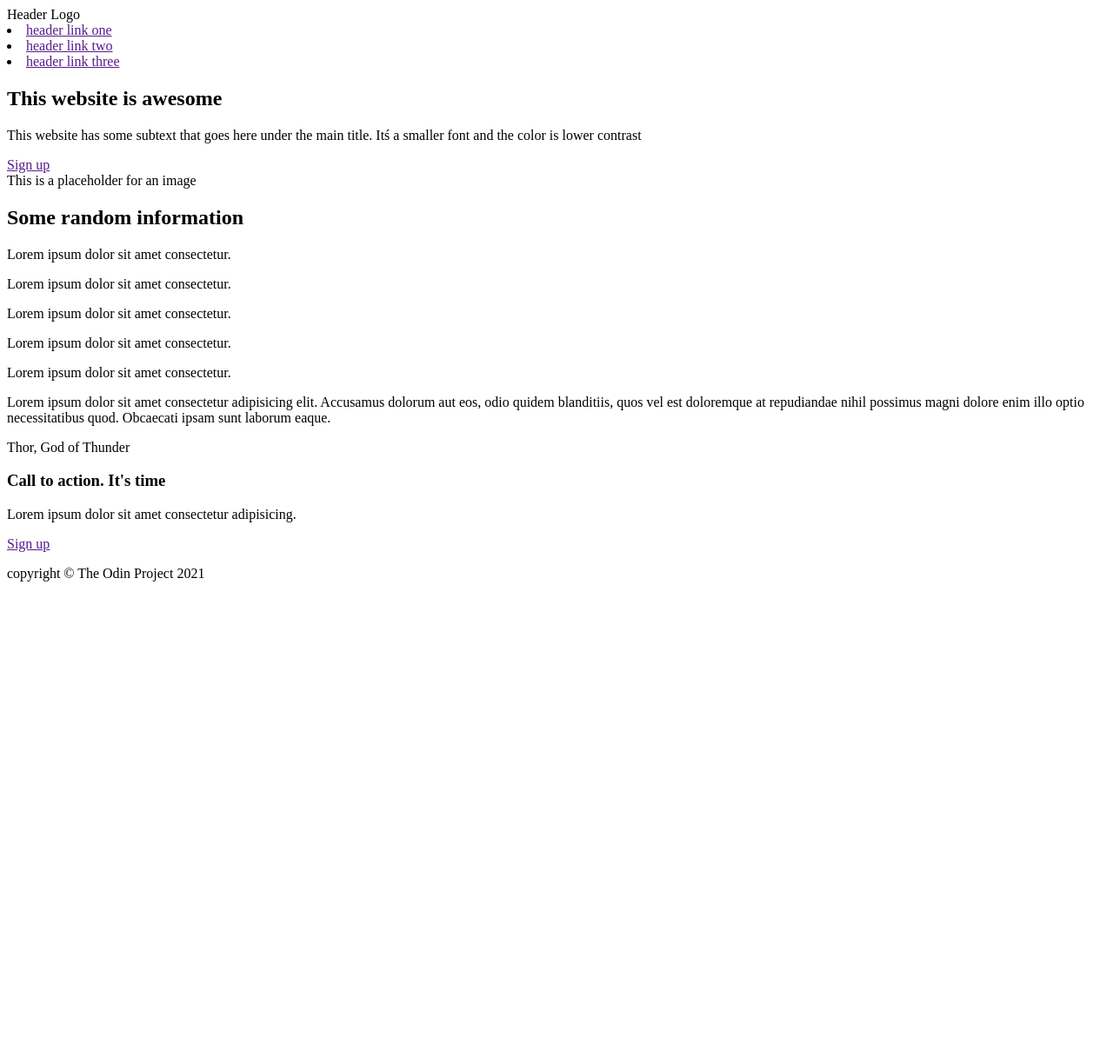
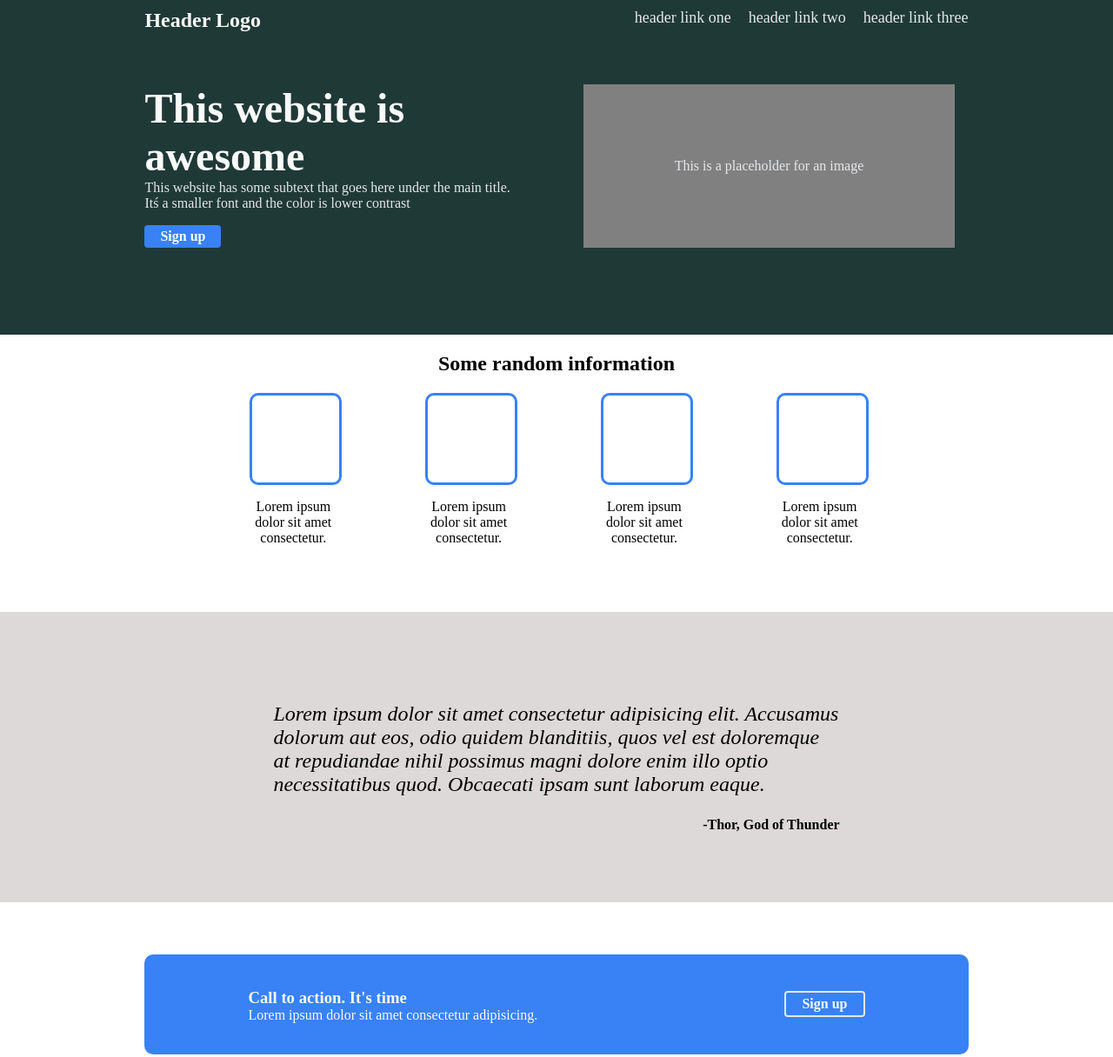
Before and after one commit to LeodanCondori/first_landing_page, a plain HTML site: page index.html in a window 1280 px wide. Shown: the top 1216 px of the page at 87% size. Before the commit the page ends 800 px from the top, so only its background shows below. Drawn offline with Linux system fonts and the light colour scheme.

Commit message:
finish styling

```diff
--- a/index.html
+++ b/index.html
@@ -5,11 +5,12 @@
     <meta http-equiv="X-UA-Compatible" content="IE=edge">
     <meta name="viewport" content="width=device-width, initial-scale=1.0">
     <title>first landing page</title>
+    <link rel="stylesheet" href="style.css">
 </head>
 <body>
     <header>
-        <div>
-            <span class="log">Header Logo</span>
+        <div class="nav-logo">
+            <span class="logo">Header Logo</span>
             <nav>
                 <li><a href="">header link one</a></li>
                 <li><a href="">header link two</a></li>
@@ -17,23 +18,19 @@
             </nav>
         </div>
 
-        <div>
-            <div>
-                <h2>This website is awesome</h2>
+        <div class="title-image">
+            <div class="title-section">
+                <h1>This website is awesome</h2>
                 <p>This website has some subtext that goes here under the main title. Itś a smaller font and the color is lower contrast</p>
-                <a href="">Sign up</a>
+                <a href="" class="signup">Sign up</a>
             </div>
-            <section><span>This is a placeholder for an image</span></section>
+            <section class="image"><span>This is a placeholder for an image</span></section>
         </div>
     </header>
     <main>
-        <div>
+        <div class="random-section">
             <h2>Some random information</h2>
-            <div>
-                <article>
-                    <div></div>
-                    <p>Lorem ipsum dolor sit amet consectetur.</p>
-                </article>
+            <div class="articles">
                 <article>
                     <div></div>
                     <p>Lorem ipsum dolor sit amet consectetur.</p>
@@ -52,18 +49,19 @@
                 </article>
             </div>
         </div>
-        <div>
-            <p>Lorem ipsum dolor sit amet consectetur adipisicing elit. Accusamus dolorum aut eos, odio quidem blanditiis, quos vel est doloremque at repudiandae nihil possimus magni dolore enim illo optio necessitatibus quod. Obcaecati ipsam sunt laborum eaque.</p>
-            <span>Thor, God of Thunder</span>
+
+        <div class="large-paragraph">
+            <div>
+                <p>Lorem ipsum dolor sit amet consectetur adipisicing elit. Accusamus dolorum aut eos, odio quidem blanditiis, quos vel est doloremque at repudiandae nihil possimus magni dolore enim illo optio necessitatibus quod. Obcaecati ipsam sunt laborum eaque.</p>
+                <span>-Thor, God of Thunder</span>
+            </div>
         </div>
-        <div>
+        <div class="action-section">
             <div>
-                <div>
-                    <h3>Call to action. It's time</h3>
-                    <p>Lorem ipsum dolor sit amet consectetur adipisicing.</p>
-                </div>
-                <a href="">Sign up</a>
+                <h3>Call to action. It's time</h3>
+                <p>Lorem ipsum dolor sit amet consectetur adipisicing.</p>
             </div>
+            <a href="" class="signup">Sign up</a>
         </div>
     </main>
     <footer>
--- a/style.css
+++ b/style.css
@@ -0,0 +1,190 @@
+html {
+    box-sizing: border-box;
+}
+
+body {
+    margin: 0;
+    padding: 0;
+}
+
+header {
+    background-color: #1F3937;
+    display: grid;
+}
+
+header > div {
+    display: flex;
+    width: 74%;
+    margin: 0 auto;
+    justify-content: space-between;
+}
+
+nav {
+    display: flex;
+}
+
+li {
+    list-style-type: none;
+    padding: 0;
+    margin: 0;
+}
+
+.title-section {
+    width: 45%;
+    margin-top: 0;
+}
+
+.title-section > h1 {
+    font-size: 48px;
+    font-weight: 800;
+    color: #F9FAF8;
+    margin-top: 0;
+    margin-bottom: 0;
+}
+
+.title-section > p {
+    color: #E5E7EB;
+    margin-top: 0;
+}
+
+.title-image {
+    margin-bottom: 100px;
+}
+
+.image {
+    width: 45%;
+    display: flex;
+    justify-content: center;
+    align-items: center;
+    /* to be deleted */
+    background-color: gray;
+    margin-right: 16px;
+}
+
+.image > span {
+    color: #E5E7EB;
+}
+
+a {
+    text-decoration: none;
+}
+
+.logo {
+    font-size: 24px;
+    color: #F9FAF8;
+    font-weight: 700;
+}
+
+.nav-logo {
+    margin-top: 10px;
+    margin-bottom: 60px;
+}
+
+li > a {
+    font-size: 18px;
+    color: #E5E7EB;
+    margin-left: 20px;
+}
+
+.signup {
+    display: inline-block;
+    background-color: #3882F6;
+    padding: 4px 18px;
+    border-radius: 4px;
+    color: #F9FAF8;
+    font-weight: 700;
+}
+
+main {
+    margin-top: 0;
+}
+.random-section, .large-paragraph > div, .action-section {
+    width: 74%;
+    margin: 0 auto;
+    /* tbd */
+}
+
+.random-section {
+    text-align: center;
+}
+
+article {
+    width: 100px;
+}
+article > div {
+    width: 100px;
+    height: 100px;
+    border: 3px solid #3882F6;
+    border-radius: 10px;
+}
+
+.articles {
+    display: flex;
+    padding: 0 70px;
+    justify-content: space-around;
+    margin-bottom: 60px;
+}
+
+.large-paragraph {
+    background-color: rgb(221, 217, 217);
+    padding: 80px 200px;
+}
+
+.large-paragraph > div {
+    display: flex;
+    flex-direction: column;
+}
+
+.large-paragraph p {
+    font-size: 24px;
+    font-style: italic;
+    font-weight: 200;
+}
+
+.large-paragraph span {
+    /* justify-self: end; */
+    align-self: flex-end;
+    font-weight: bold;
+}
+
+.action-section {
+    background-color: #3882F6;
+    margin-top: 60px;
+    border-radius: 10px;
+    display: flex;
+    justify-content: space-around;
+    align-items: center;
+    padding: 20px 0px;
+}
+
+.action-section > div {
+    width: 40%;
+}
+
+.action-section h3, .action-section p {
+    color: #F9FAF8;
+}
+.action-section > a {
+    border: #E5E7EB 2px solid;
+}
+
+.action-section h3 {
+    margin-bottom: 0;
+}
+
+.action-section p {
+    margin-top: 0;
+}
+
+footer {
+    background-color: #1F3937;
+    margin-top: 70px;
+    padding: 20px;
+    display: flex;
+    justify-content: center;
+    align-items: center;
+}
+
+footer p {
+    color: #F9FAF8;
+}
```
